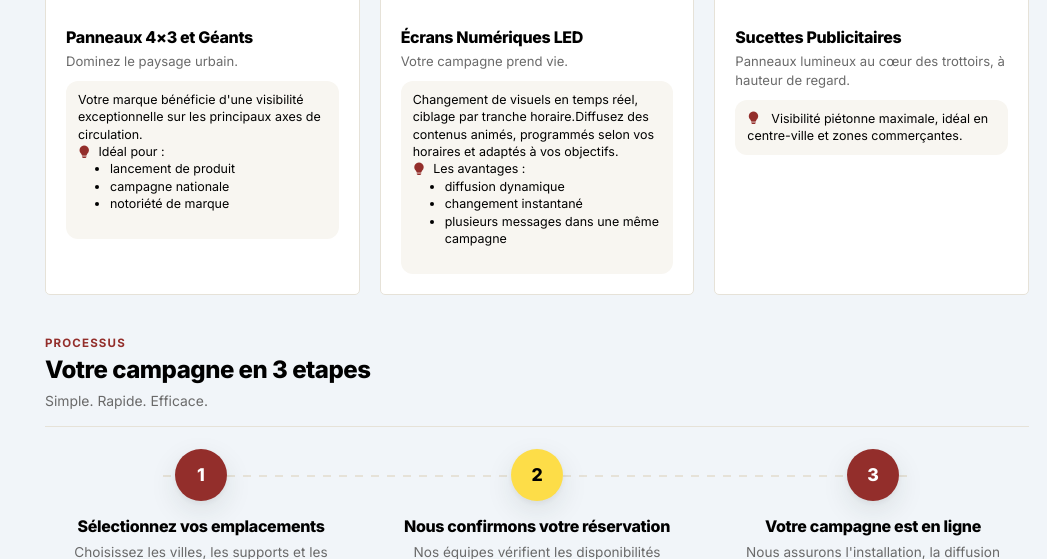
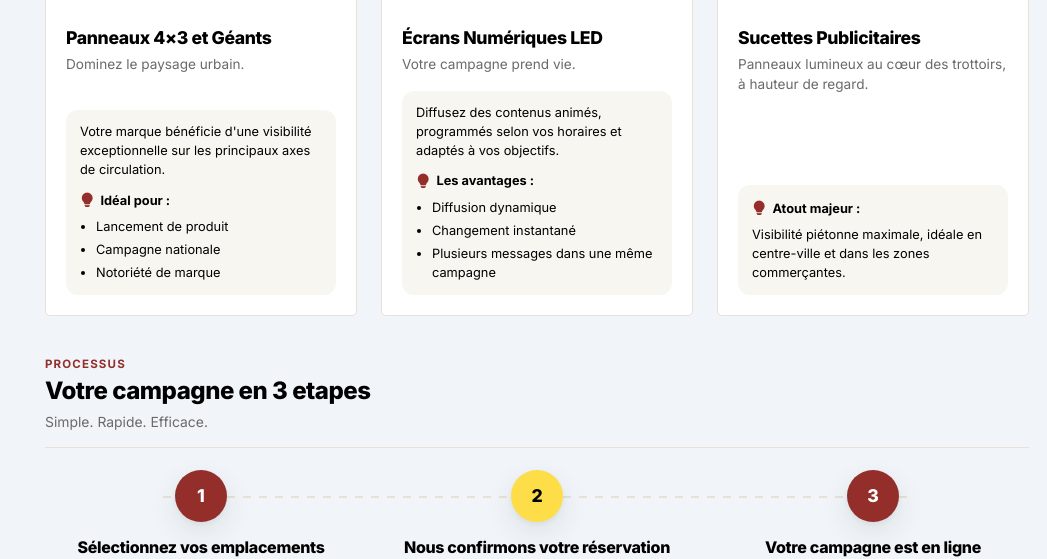
Before and after one commit to ibrahimsaw/GestionIntegral, a Django app: page / in a window 1280 px wide. Shown: the part 1653-2212 px from the top of the page, without its empty margins (233-1280 px from the left). Run offline with Django 5.2, Linux system fonts and the light colour scheme; data comes from the database, SQL or seed files in the repository.

Commit message:
16:10 15/07/2026

```diff
--- a/templates/portail/vitrine.html
+++ b/templates/portail/vitrine.html
@@ -506,9 +506,10 @@
   /* ═══════════ FORMATS DE SUPPORTS (cartes à badge circulaire) ═════ */
   .formats-grid {
     display: grid;
-    grid-template-columns: repeat(auto-fit, minmax(240px, 1fr));
-    gap: 34px 20px;
+    grid-template-columns: repeat(auto-fit, minmax(280px, 1fr)); /* Légèrement agrandi pour éviter l'effet compressé */
+    gap: 40px 24px;
   }
+
   .format-card {
     position: relative;
     background: var(--bg-card);
@@ -516,8 +517,15 @@
     border-radius: var(--radius);
     overflow: visible;
     transition: box-shadow .2s ease, transform .2s ease;
+    display: flex;
+    flex-direction: column;
   }
-  .format-card:hover { box-shadow: var(--shadow-md); transform: translateY(-4px); }
+
+  .format-card:hover {
+    box-shadow: var(--shadow-md);
+    transform: translateY(-4px);
+  }
+
   .format-image {
     height: 190px;
     position: relative;
@@ -525,33 +533,106 @@
     background: var(--bg-card2);
     border-radius: var(--radius) var(--radius) 0 0;
   }
-  .format-image img { width: 100%; height: 100%; object-fit: cover; display: block; transition: transform .4s ease; }
-  .format-card:hover .format-image img { transform: scale(1.06); }
+
+  .format-image img {
+    width: 100%;
+    height: 100%;
+    object-fit: cover;
+    display: block;
+    transition: transform .4s ease;
+  }
+
+  .format-card:hover .format-image img {
+    transform: scale(1.06);
+  }
+
   .format-badge {
     position: absolute;
-    top: -18px; left: 20px;
-    width: 52px; height: 52px;
+    top: -18px;
+    left: 20px;
+    width: 52px;
+    height: 52px;
     border-radius: 50%;
     background: var(--color-secondary);
     color: var(--text);
-    display: flex; align-items: center; justify-content: center;
-    font-size: 1.15rem;
+    display: flex;
+    align-items: center;
+    justify-content: center;
+    font-size: 1.2rem;
     box-shadow: 0 10px 20px rgba(31,46,40,.18);
     z-index: 2;
     border: 3px solid var(--bg-card);
   }
-  .format-body { padding: 26px 20px 20px; }
-  .format-title { font-size: 1rem; font-weight: 800; letter-spacing: var(--vt-tight); color: var(--text); margin-bottom: 3px; }
-  .format-desc { color: var(--text-muted); font-size: .82rem; margin-bottom: 10px; line-height: 1.45; }
+
+  .format-body {
+    padding: 26px 20px 20px;
+    display: flex;
+    flex-direction: column;
+    flex-grow: 1; /* Permet aux cartes d'avoir toutes la même hauteur */
+  }
+
+  .format-title {
+    font-size: 1.1rem;
+    font-weight: 800;
+    letter-spacing: var(--vt-tight);
+    color: var(--text);
+    margin-bottom: 4px;
+  }
+
+  .format-desc {
+    color: var(--text-muted);
+    font-size: .85rem;
+    margin-bottom: 16px;
+    line-height: 1.45;
+  }
+
+  /* Zone grise d'usage */
   .format-usage {
-    /* display: flex; */
-    align-items: flex-start; gap: 7px;
-    font-size: .78rem; color: var(--text);
-    background: var(--bg-card2); border-radius: 12px;
-    padding: 10px 12px; line-height: 1.4;
+    font-size: .8rem;
+    color: var(--text);
+    background: var(--bg-card2);
+    border-radius: 12px;
+    padding: 12px 14px;
+    line-height: 1.5;
+    margin-top: auto; /* Aligne le bloc d'usage tout en bas de la carte */
   }
-  .format-usage i { margin-top: 2px; flex-shrink: 0; color: var(--color-primary); }
 
+  .format-usage p {
+    margin: 0 0 10px 0;
+  }
+
+  .format-usage p:last-child {
+    margin-bottom: 0;
+  }
+
+  /* Titre "Idéal pour" / "Les avantages" */
+  .usage-title {
+    display: flex;
+    align-items: center;
+    gap: 6px;
+    font-weight: 700;
+    color: var(--text);
+    margin-bottom: 6px;
+  }
+
+  .usage-title i {
+    color: var(--color-primary);
+    font-size: 0.9rem;
+  }
+
+  /* Listes à puces à l'intérieur du badge d'usage */
+  .format-usage ul {
+    margin: 0;
+    padding-left: 16px;
+  }
+
+  .format-usage ul li {
+    margin-bottom: 4px;
+  }
+
+  .format-usage ul li:last-child {
+    margin-bottom: 0;
+  }
   /* ═══════════ COMMENT ÇA MARCHE (pastilles numérotées) ═══════════ */
   .process-track {
     position: relative;
@@ -876,13 +957,15 @@
           <div class="format-title">Panneaux 4×3 et Géants</div>
           <p class="format-desc">Dominez le paysage urbain.</p>
           <div class="format-usage">
-              Votre marque bénéficie d'une visibilité exceptionnelle sur les principaux axes de circulation.<br>
-              <i class="bi bi-lightbulb-fill me-2"></i>Idéal pour :
-              <ul>
-                <li>lancement de produit</li>
-                <li>campagne nationale</li>
-                <li>notoriété de marque</li>
-              </ul>
+            <p>Votre marque bénéficie d'une visibilité exceptionnelle sur les principaux axes de circulation.</p>
+            <div class="usage-title">
+              <i class="bi bi-lightbulb-fill"></i> Idéal pour :
+            </div>
+            <ul>
+              <li>Lancement de produit</li>
+              <li>Campagne nationale</li>
+              <li>Notoriété de marque</li>
+            </ul>
           </div>
         </div>
       </div>
@@ -896,13 +979,15 @@
           <div class="format-title">Écrans Numériques LED</div>
           <p class="format-desc">Votre campagne prend vie.</p>
           <div class="format-usage">
-            Changement de visuels en temps réel, ciblage par tranche horaire.Diffusez des contenus animés, programmés selon vos horaires et adaptés à vos objectifs.<br>
-            <i class="bi bi-lightbulb-fill me-2"></i>Les avantages :
-              <ul>
-                <li>diffusion dynamique</li>
-                <li>changement instantané</li>
-                <li>plusieurs messages dans une même campagne</li>
-              </ul>
+            <p>Diffusez des contenus animés, programmés selon vos horaires et adaptés à vos objectifs.</p>
+            <div class="usage-title">
+              <i class="bi bi-lightbulb-fill"></i> Les avantages :
+            </div>
+            <ul>
+              <li>Diffusion dynamique</li>
+              <li>Changement instantané</li>
+              <li>Plusieurs messages dans une même campagne</li>
+            </ul>
           </div>
         </div>
       </div>
@@ -916,8 +1001,10 @@
           <div class="format-title">Sucettes Publicitaires</div>
           <p class="format-desc">Panneaux lumineux au cœur des trottoirs, à hauteur de regard.</p>
           <div class="format-usage">
-            <i class="bi bi-lightbulb-fill me-2"></i>
-            Visibilité piétonne maximale, idéal en centre-ville et zones commerçantes.
+            <div class="usage-title">
+              <i class="bi bi-lightbulb-fill"></i> Atout majeur :
+            </div>
+            <p>Visibilité piétonne maximale, idéale en centre-ville et dans les zones commerçantes.</p>
           </div>
         </div>
       </div>
```
